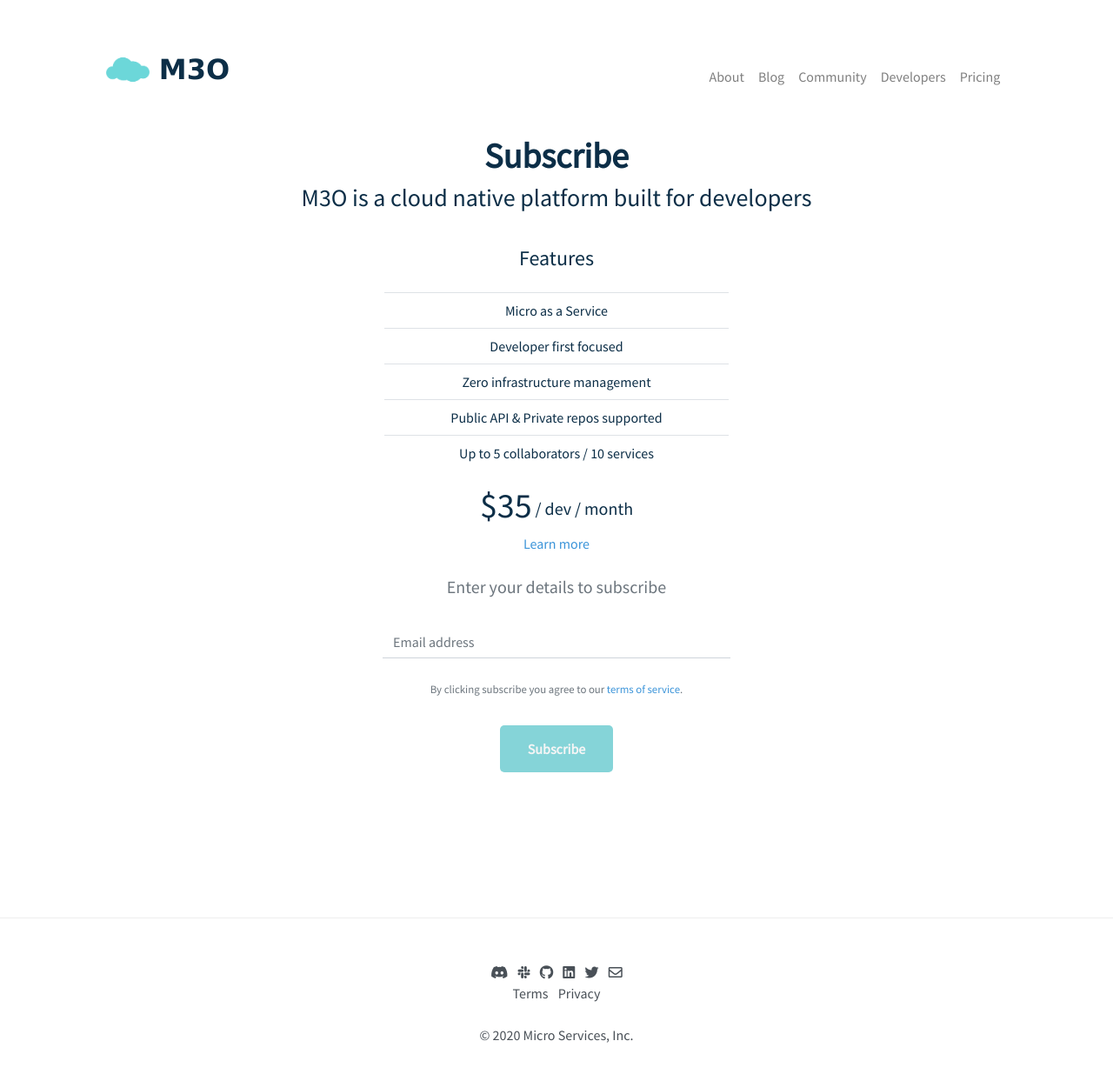
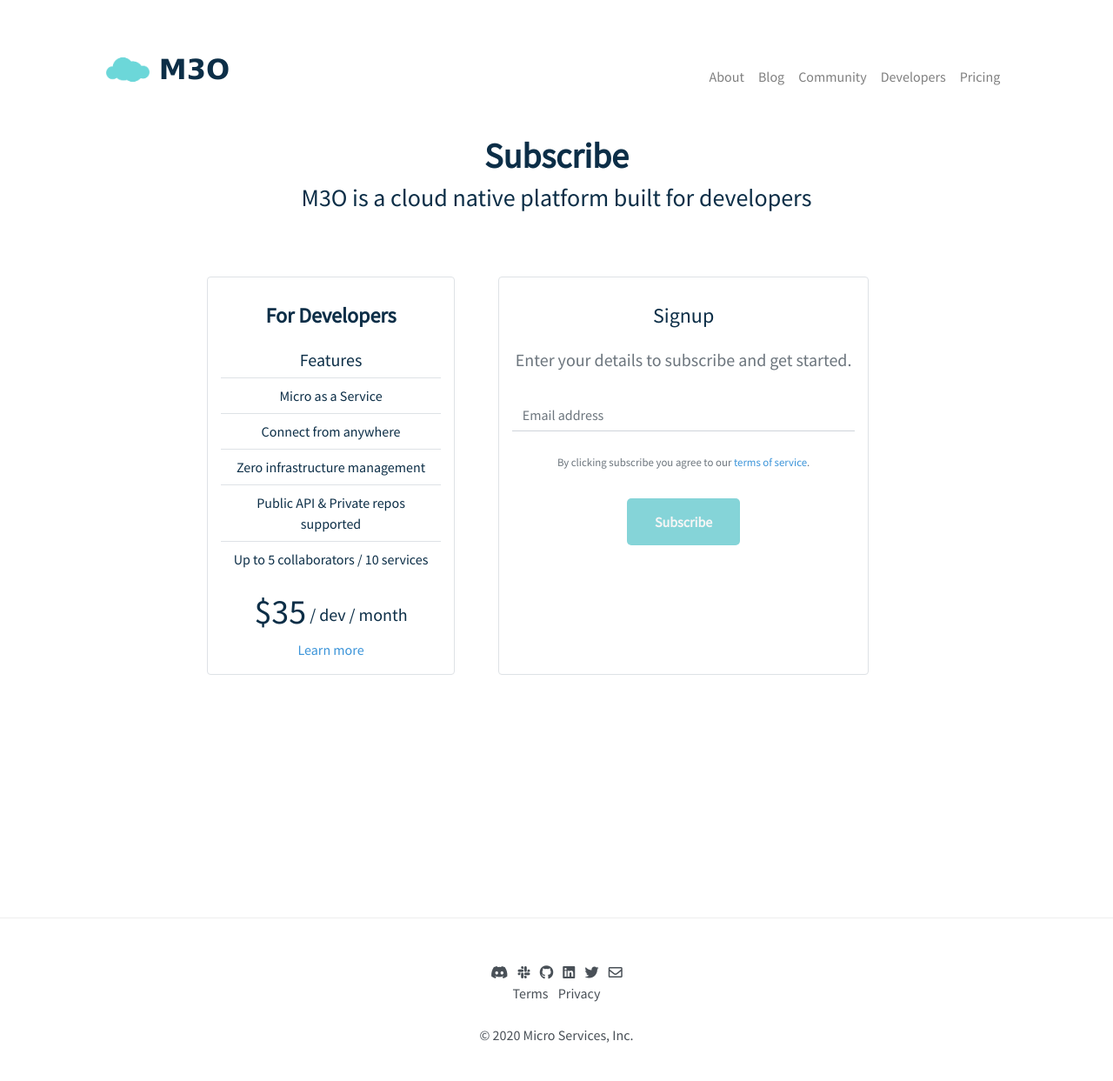
Before and after one commit to micro-community/go-micro-v2-doc, a Jekyll site: the page built from subscribe.html, in a window 1280 px wide. Shown: the whole page at 87% size. Built offline with Jekyll 4.4.1, drawn with Linux system fonts in a browser that asks for light colours; nearby versions of some CDN libraries.

Commit message:
update subscribe page

```diff
--- a/subscribe.html
+++ b/subscribe.html
@@ -84,20 +84,21 @@
           <center>
             <h1><b>Subscribe</b></h1>
 	    <h3>M3O is a cloud native platform built for developers</h3>
+	    <p>&nbsp;</p>
           </center>
           <div>
             <div class="row">
-              <div class="col-xs-12 col-md-3"></div>
-              <div class="col-xs-12 col-md-6">
+              <div class="col-lg-4 offset-lg-1 border rounded" style="margin: 25px;">
                 <div class="panel panel-success">
                   <div class="panel-body" style="text-align: center;">
-		    <h4>Features</h4>
+		    <h4><b>For Developers</b></h4>
+		    <h5>Features</h5>
                     <table class="table features">
                       <tr>
                         <td>Micro as a Service</td>
                       </tr>
-                      <tr class="active">
-                        <td>Developer first focused</td>
+                      <tr>
+                        <td>Connect from anywhere</td>
                       </tr>
                       <tr>
                         <td>Zero infrastructure management</td>
@@ -116,11 +117,9 @@
                   </div>
                 </div>
               </div>
-            </div>
-            <div class="row" style="padding-top: 10px;">
-              <div class="col-md-2"></div>
-              <div class="col-md-8">
-                <center><h5 class="text-muted">Enter your details to subscribe</h5></center>
+              <div class="col-lg-6 border rounded" style="margin: 25px;">
+		<h4>Signup</h4>
+                <center><h5 class="text-muted">Enter your details to subscribe and get started.</h5></center>
 		<br>
                 <form id="subscription-form">
                   <input class="form-control" type="email" id="email" name="email" placeholder="Email address" autofocus required>
```
